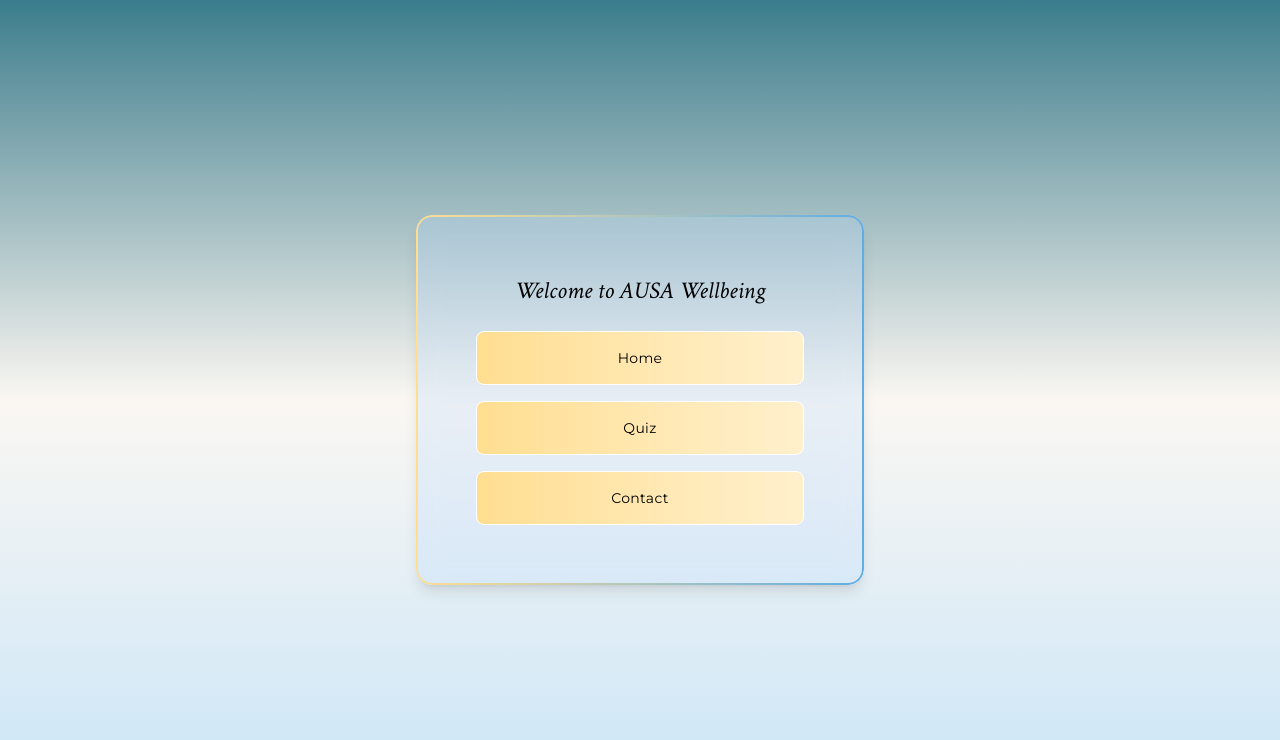
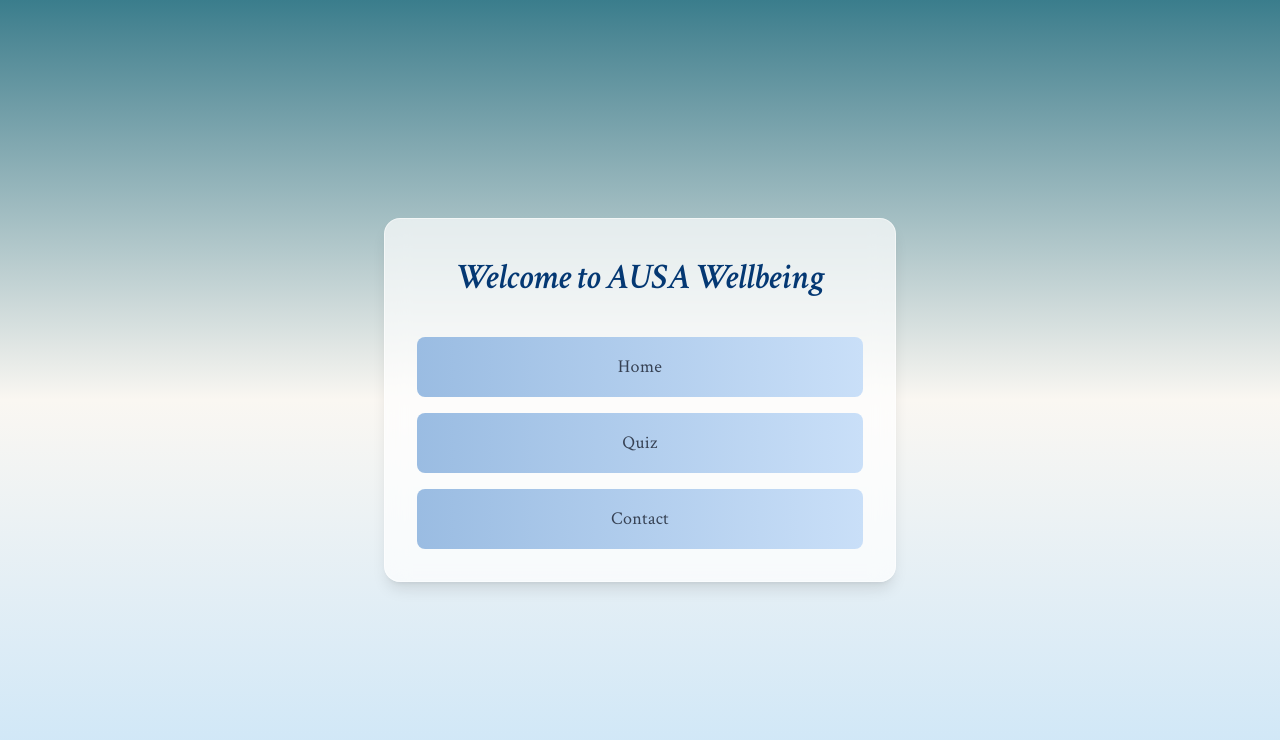
Before and after one commit to UoaWDCC/ausa-web, a Next.js app in the folder client/: page /portal in a window 1280 px wide. Shown: the top 740 px of the page. Built offline with nearby package versions, Linux system fonts and the light colour scheme.

Commit message:
added some styling to match login page

```diff
--- a/client/app/components/composite/portal-card/PortalCard.tsx
+++ b/client/app/components/composite/portal-card/PortalCard.tsx
@@ -36,13 +36,21 @@ const PortalCard: React.FC<PortalCardProps> = ({
     <>
       <style>{styles}</style>
       <div
-        className={`grad-border p-15 max-w-md w-full shadow-lg ${className}`}
+        className="md:w-2/3 max-w-lg rounded-2xl p-8 shadow-lg backdrop-blur-md"
         style={{
-          backgroundColor: "rgba(185, 213, 255, 0.25)",
-          backdropFilter: "blur(12px)",
+          background: "rgba(255, 255, 255, 0.7)",
+          border: "1px solid rgba(255, 255, 255, 0.5)",
         }}
       >
-        {children}
+        <div
+          className="text-gray-700"
+          style={{
+            fontFamily: "Crimson Text, serif",
+            fontSize: "16px",
+          }}
+        >
+          {children}
+        </div>
       </div>
     </>
   )
--- a/client/app/portal/page.tsx
+++ b/client/app/portal/page.tsx
@@ -6,25 +6,37 @@ import Link from "next/link"
 
 const PortalPage = () => {
   return (
-    <div className="min-h-screen flex items-center justify-center bg-gradient-to-b from-[#3A7D8C] via-[#FAF7F2] to-[#CAE5F8] ">
+    <div className="min-h-screen flex items-center justify-center bg-gradient-to-b from-[#3A7D8C] via-[#FAF7F2] to-[#CAE5F8]">
       <PortalCard>
-        <h2 className="text-2xl italic mb-6 text-center text-black ">
+        <h2
+          className="text-center mb-8"
+          style={{
+            fontFamily: "Crimson Text, serif",
+            fontSize: "36px",
+            fontWeight: 600,
+            fontStyle: "italic",
+            color: "#043873",
+          }}
+        >
           Welcome to AUSA Wellbeing
         </h2>
-        <div className="flex flex-col gap-4 ">
+
+        <div className="flex flex-col gap-4">
           <Link href="/">
-            <p className="border border-white rounded-lg px-3 py-4 text-center text-sm bg-gradient-to-r from-[#FFDE91] to-[#FFF0CC] text-black hover:drop-shadow-lg transition-all duration-300 ease-out">
-              Home
+            <p className="rounded-lg px-3 py-4 text-center text-lg font-medium bg-gradient-to-r from-[#9abce2ff] to-[#c9dff8ff] hover:drop-shadow-lg transition-all duration-300 ease-out">
+              <h2>Home</h2>
             </p>
           </Link>
+
           <Link href="/quiz">
-            <p className="border border-white rounded-lg px-3 py-4 text-center text-sm bg-gradient-to-r from-[#FFDE91] to-[#FFF0CC] text-black hover:drop-shadow-lg transition-all duration-300 ease-out">
-              Quiz
+            <p className="rounded-lg px-3 py-4 text-center text-lg font-medium bg-gradient-to-r from-[#9abce2ff] to-[#c9dff8ff] hover:drop-shadow-lg transition-all duration-300 ease-out">
+              <h2>Quiz</h2>
             </p>
           </Link>
+
           <Link href="/contacts">
-            <p className="border border-white rounded-lg px-3 py-4 text-center text-sm bg-gradient-to-r from-[#FFDE91] to-[#FFF0CC] text-black hover:drop-shadow-lg transition-all duration-300 ease-out">
-              Contact
+            <p className="rounded-lg px-3 py-4 text-center text-lg font-medium bg-gradient-to-r from-[#9abce2ff] to-[#c9dff8ff] hover:drop-shadow-lg transition-all duration-300 ease-out">
+              <h2>Contact</h2>
             </p>
           </Link>
         </div>
@@ -32,4 +44,5 @@ const PortalPage = () => {
     </div>
   )
 }
+
 export default PortalPage
```
